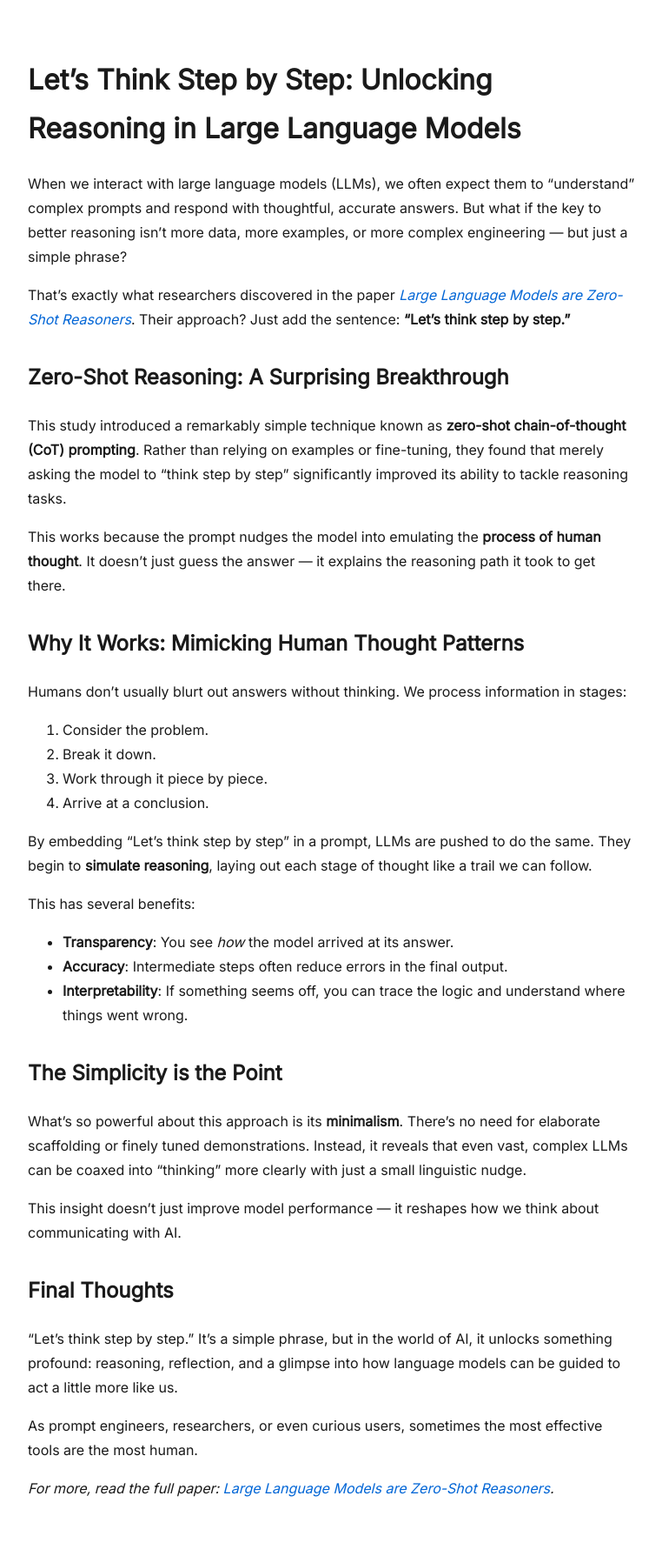
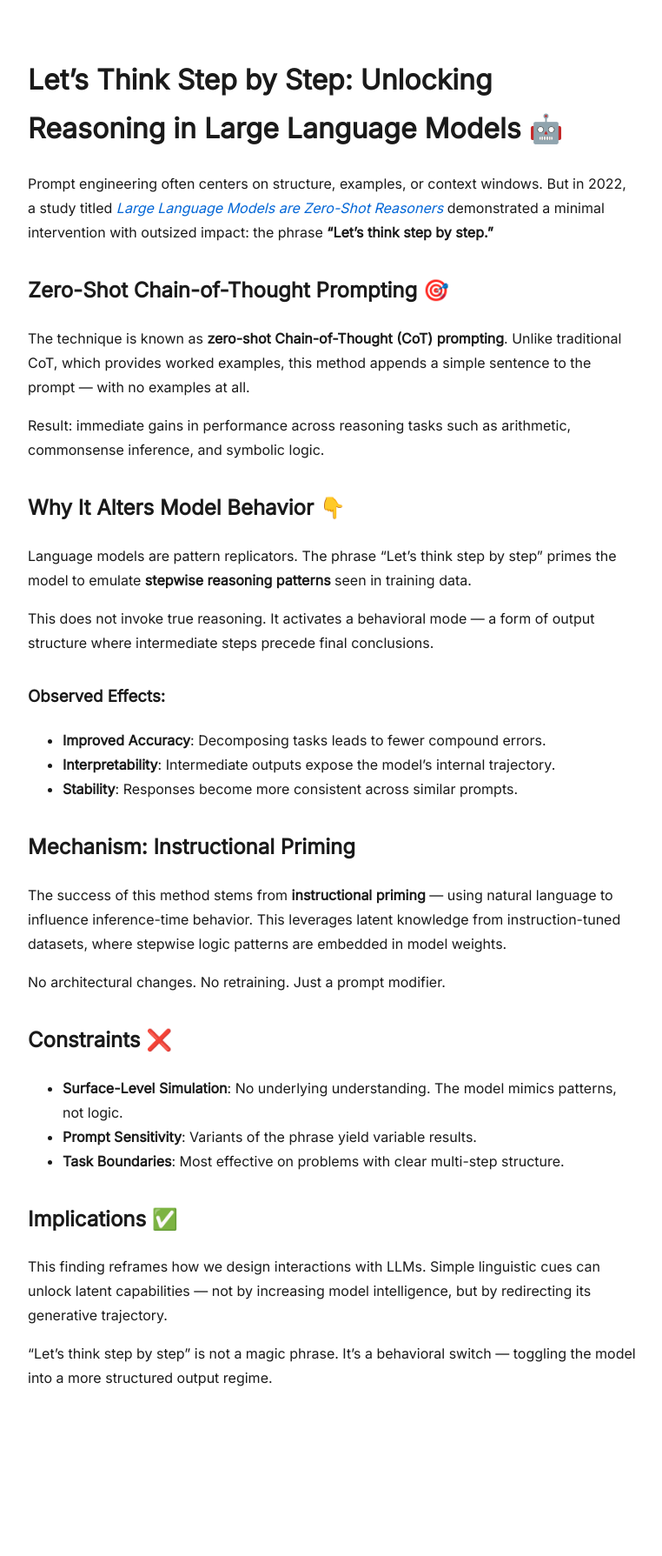
Before and after one commit to frost0x/frost0x.github.io, a Jekyll site: the page built from _posts/2025-04-12-lets-think-step-by-step.md, in a window 1280 px wide. Shown: the whole page at 87% size, without its empty margins (258-1020 px from the left). Built offline with Jekyll 4.4.1, drawn with Linux system fonts in a browser that asks for light colours; after the commit the page ends 1662 px from its top, so only the background shows below that.

Commit message:
Update 2025-04-12-lets-think-step-by-step.md

```diff
--- a/_posts/2025-04-12-lets-think-step-by-step.md
+++ b/_posts/2025-04-12-lets-think-step-by-step.md
@@ -4,44 +4,41 @@ title: "Let's Think Step by Step: Unlocking Reasoning in Large Language Models"
 permalink: /lets-think-step-by-step/
 ---
 
-# Let's Think Step by Step: Unlocking Reasoning in Large Language Models
+# Let's Think Step by Step: Unlocking Reasoning in Large Language Models 🤖
 
-When we interact with large language models (LLMs), we often expect them to “understand” complex prompts and respond with thoughtful, accurate answers. But what if the key to better reasoning isn’t more data, more examples, or more complex engineering — but just a simple phrase?
+Prompt engineering often centers on structure, examples, or context windows. But in 2022, a study titled [*Large Language Models are Zero-Shot Reasoners*](https://arxiv.org/abs/2205.11916) demonstrated a minimal intervention with outsized impact: the phrase **"Let's think step by step."**
 
-That’s exactly what researchers discovered in the paper [*Large Language Models are Zero-Shot Reasoners*](https://arxiv.org/abs/2205.11916). Their approach? Just add the sentence: **“Let’s think step by step.”**
+## Zero-Shot Chain-of-Thought Prompting 🎯
 
-## Zero-Shot Reasoning: A Surprising Breakthrough
+The technique is known as **zero-shot Chain-of-Thought (CoT) prompting**. Unlike traditional CoT, which provides worked examples, this method appends a simple sentence to the prompt — with no examples at all.
 
-This study introduced a remarkably simple technique known as **zero-shot chain-of-thought (CoT) prompting**. Rather than relying on examples or fine-tuning, they found that merely asking the model to "think step by step" significantly improved its ability to tackle reasoning tasks.
+Result: immediate gains in performance across reasoning tasks such as arithmetic, commonsense inference, and symbolic logic.
 
-This works because the prompt nudges the model into emulating the **process of human thought**. It doesn’t just guess the answer — it explains the reasoning path it took to get there.
+## Why It Alters Model Behavior 👇
 
-## Why It Works: Mimicking Human Thought Patterns
+Language models are pattern replicators. The phrase "Let's think step by step" primes the model to emulate **stepwise reasoning patterns** seen in training data.
 
-Humans don’t usually blurt out answers without thinking. We process information in stages:
+This does not invoke true reasoning. It activates a behavioral mode — a form of output structure where intermediate steps precede final conclusions.
 
-1. Consider the problem.
-2. Break it down.
-3. Work through it piece by piece.
-4. Arrive at a conclusion.
+### Observed Effects:
+- **Improved Accuracy**: Decomposing tasks leads to fewer compound errors.
+- **Interpretability**: Intermediate outputs expose the model's internal trajectory.
+- **Stability**: Responses become more consistent across similar prompts.
 
-By embedding "Let’s think step by step" in a prompt, LLMs are pushed to do the same. They begin to **simulate reasoning**, laying out each stage of thought like a trail we can follow.
+## Mechanism: Instructional Priming
 
-This has several benefits:
-- **Transparency**: You see *how* the model arrived at its answer.
-- **Accuracy**: Intermediate steps often reduce errors in the final output.
-- **Interpretability**: If something seems off, you can trace the logic and understand where things went wrong.
+The success of this method stems from **instructional priming** — using natural language to influence inference-time behavior. This leverages latent knowledge from instruction-tuned datasets, where stepwise logic patterns are embedded in model weights.
 
-## The Simplicity is the Point
+No architectural changes. No retraining. Just a prompt modifier.
 
-What's so powerful about this approach is its **minimalism**. There's no need for elaborate scaffolding or finely tuned demonstrations. Instead, it reveals that even vast, complex LLMs can be coaxed into "thinking" more clearly with just a small linguistic nudge.
+## Constraints ❌
 
-This insight doesn't just improve model performance — it reshapes how we think about communicating with AI.
+- **Surface-Level Simulation**: No underlying understanding. The model mimics patterns, not logic.
+- **Prompt Sensitivity**: Variants of the phrase yield variable results.
+- **Task Boundaries**: Most effective on problems with clear multi-step structure.
 
-## Final Thoughts
+## Implications ✅
 
-“Let’s think step by step.” It’s a simple phrase, but in the world of AI, it unlocks something profound: reasoning, reflection, and a glimpse into how language models can be guided to act a little more like us.
+This finding reframes how we design interactions with LLMs. Simple linguistic cues can unlock latent capabilities — not by increasing model intelligence, but by redirecting its generative trajectory.
 
-As prompt engineers, researchers, or even curious users, sometimes the most effective tools are the most human.
-
-*For more, read the full paper: [Large Language Models are Zero-Shot Reasoners](https://arxiv.org/abs/2205.11916).*
+“Let’s think step by step” is not a magic phrase. It’s a behavioral switch — toggling the model into a more structured output regime.
```
